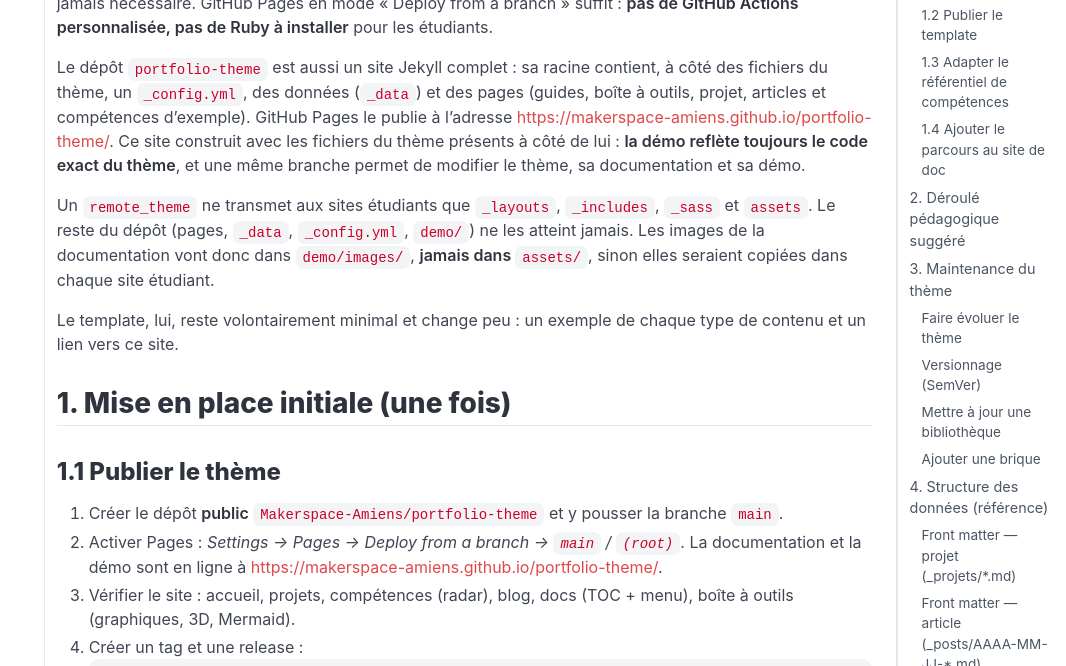
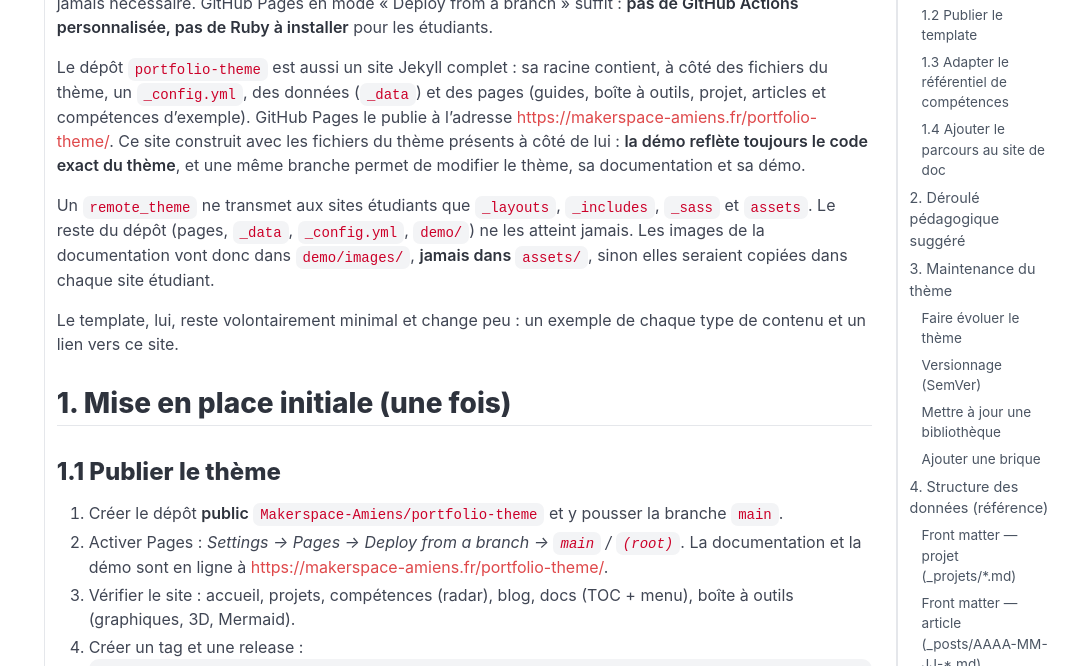
Before and after one commit to Makerspace-Amiens/portfolio-theme, a Jekyll site: the page built from _docs/guide-enseignant.md, in a window 1280 px wide and 900 px high, scrolled down 441 px. Shown: the part 153-819 px from the top of the window, without its empty margins (214-1280 px from the left). Built offline with Jekyll 4.4.1, drawn with Linux system fonts in a browser that asks for light colours; nearby versions of some CDN libraries; part of the change alters nothing that is shown.

Commit message:
Publie la documentation sur le domaine makerspace-amiens.fr
L'organisation a un domaine personnalisé : GitHub Pages sert le site à
https://makerspace-amiens.fr/portfolio-theme/ et redirige l'adresse
github.io. Le url du site et les liens pointent directement dessus.

````diff
--- a/_config.yml
+++ b/_config.yml
@@ -14,7 +14,7 @@ description: "Thème Jekyll du MakerSpace UniLaSalle Amiens : documentation et d
 lang: fr
 couleur: rouge                 # palette du thème (voir guide étudiant, partie 11)
 
-url: "https://makerspace-amiens.github.io"
+url: "https://makerspace-amiens.fr"
 baseurl: "/portfolio-theme"
 
 # Profil fictif de l'élève de démonstration
--- a/_docs/guide-enseignant.md
+++ b/_docs/guide-enseignant.md
@@ -21,7 +21,7 @@ github.com/<etudiant>/
 
 Le site étudiant ne contient **que du contenu** (Markdown + YAML). Toute l'apparence vient du thème, téléchargé par GitHub Pages à chaque construction. L'étudiant peut choisir une couleur dans `_config.yml` et, s'il le souhaite, ajouter du CSS ou remplacer un fichier du thème (partie 11 du guide étudiant) ; ce n'est jamais nécessaire. GitHub Pages en mode « Deploy from a branch » suffit : **pas de GitHub Actions personnalisée, pas de Ruby à installer** pour les étudiants.
 
-Le dépôt `portfolio-theme` est aussi un site Jekyll complet : sa racine contient, à côté des fichiers du thème, un `_config.yml`, des données (`_data`) et des pages (guides, boîte à outils, projet, articles et compétences d'exemple). GitHub Pages le publie à l'adresse <https://makerspace-amiens.github.io/portfolio-theme/>. Ce site construit avec les fichiers du thème présents à côté de lui : **la démo reflète toujours le code exact du thème**, et une même branche permet de modifier le thème, sa documentation et sa démo.
+Le dépôt `portfolio-theme` est aussi un site Jekyll complet : sa racine contient, à côté des fichiers du thème, un `_config.yml`, des données (`_data`) et des pages (guides, boîte à outils, projet, articles et compétences d'exemple). GitHub Pages le publie à l'adresse <https://makerspace-amiens.fr/portfolio-theme/>. Ce site construit avec les fichiers du thème présents à côté de lui : **la démo reflète toujours le code exact du thème**, et une même branche permet de modifier le thème, sa documentation et sa démo.
 
 Un `remote_theme` ne transmet aux sites étudiants que `_layouts`, `_includes`, `_sass` et `assets`. Le reste du dépôt (pages, `_data`, `_config.yml`, `demo/`) ne les atteint jamais. Les images de la documentation vont donc dans `demo/images/`, **jamais dans `assets/`**, sinon elles seraient copiées dans chaque site étudiant.
 
@@ -32,7 +32,7 @@ Le template, lui, reste volontairement minimal et change peu : un exemple de cha
 ### 1.1 Publier le thème
 
 1. Créer le dépôt **public** `Makerspace-Amiens/portfolio-theme` et y pousser la branche `main`.
-2. Activer Pages : *Settings → Pages → Deploy from a branch → `main` / `(root)`*. La documentation et la démo sont en ligne à <https://makerspace-amiens.github.io/portfolio-theme/>.
+2. Activer Pages : *Settings → Pages → Deploy from a branch → `main` / `(root)`*. La documentation et la démo sont en ligne à <https://makerspace-amiens.fr/portfolio-theme/>.
 3. Vérifier le site : accueil, projets, compétences (radar), blog, docs (TOC + menu), boîte à outils (graphiques, 3D, Mermaid).
 4. Créer un tag et une release :
    ```bash
````
Also changed, not shown: README.md.
